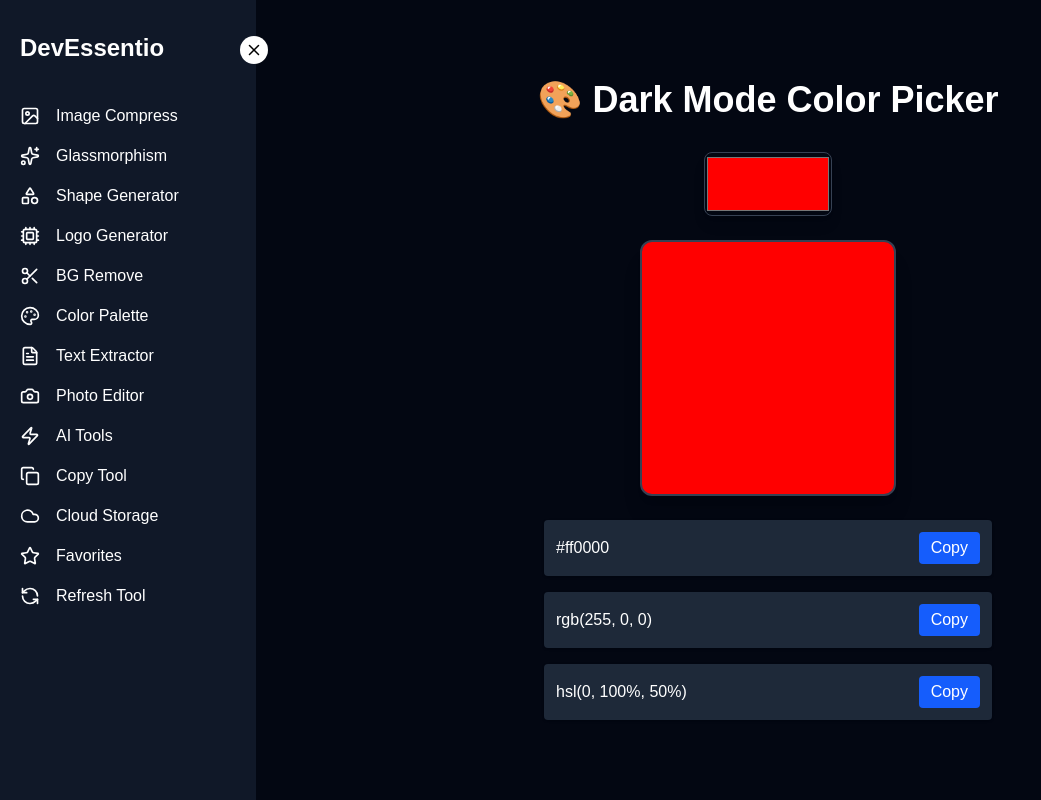
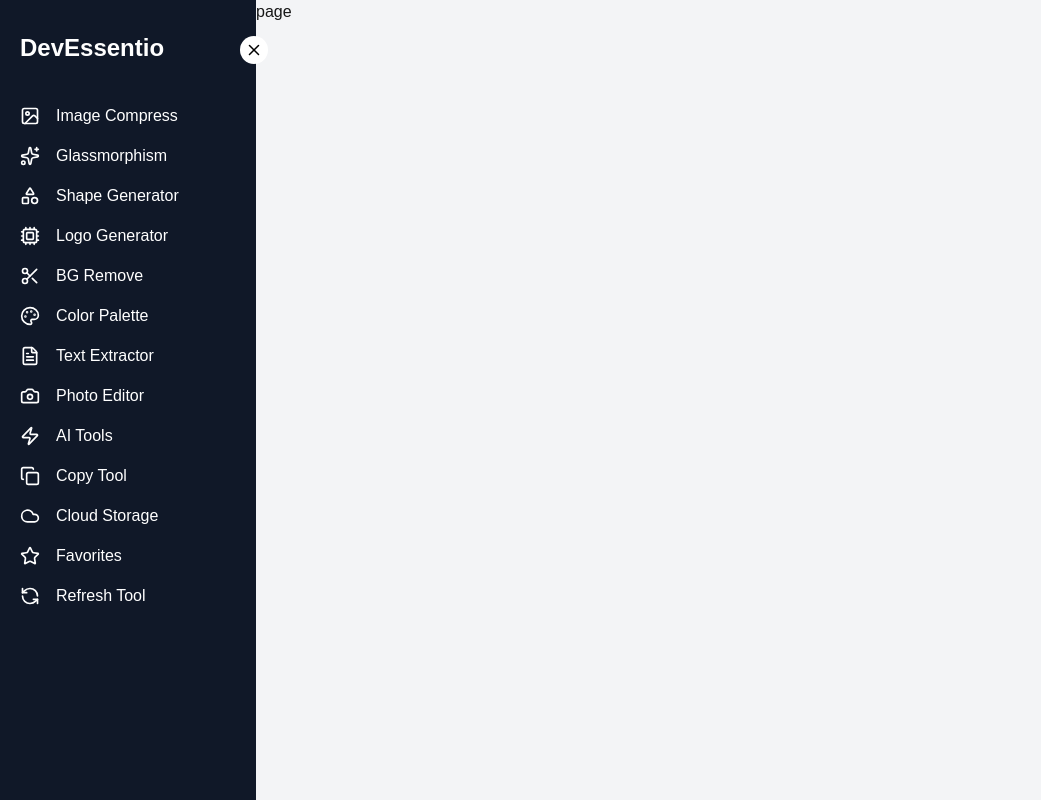
Before and after one commit to hiramonnahareva/Devessentio-tools, a Next.js app: page /color-palette in a window 1280 px wide. Shown: the whole page, without its empty margins (0-1041 px from the left). Built offline with nearby package versions, Linux system fonts and the light colour scheme.

Commit message:
fix error

```diff
--- /dev/null
+++ b/app/ai-tools/page.tsx
@@ -0,0 +1,12 @@
+
+
+export default function Page() {
+  return (
+    <div className="min-h-screen bg-gray-950 text-white flex flex-col items-center justify-center">
+      <h1 className="text-5xl font-bold mb-4">Coming Soon!</h1>
+      <p className="text-lg text-gray-300">
+        Stay tuned! This feature is on its way.
+      </p>
+    </div>
+  )
+}
--- /dev/null
+++ b/app/cloud-storage/page.tsx
@@ -0,0 +1,12 @@
+
+
+export default function Page() {
+  return (
+    <div className="min-h-screen bg-gray-950 text-white flex flex-col items-center justify-center">
+      <h1 className="text-5xl font-bold mb-4">Coming Soon!</h1>
+      <p className="text-lg text-gray-300">
+        Stay tuned! This feature is on its way.
+      </p>
+    </div>
+  )
+}
--- a/app/color-palette/page.tsx
+++ b/app/color-palette/page.tsx
@@ -1,110 +1,118 @@
-"use client"
+// "use client"
 
-import { useState } from "react";
-import toast from "react-hot-toast";
+// import { useState } from "react";
+// import toast from "react-hot-toast";
 
-export default function Home() {
-  const [color, setColor] = useState("#ff0000");
+// export default function Home() {
+//   const [color, setColor] = useState("#ff0000");
 
-  const hexToRgb = (hex) => {
-    const r = parseInt(hex.slice(1, 3), 16);
-    const g = parseInt(hex.slice(3, 5), 16);
-    const b = parseInt(hex.slice(5, 7), 16);
-    return `rgb(${r}, ${g}, ${b})`;
-  };
+//   const hexToRgb = (hex: string) => {
+//     const r = parseInt(hex.slice(1, 3), 16);
+//     const g = parseInt(hex.slice(3, 5), 16);
+//     const b = parseInt(hex.slice(5, 7), 16);
+//     return `rgb(${r}, ${g}, ${b})`;
+//   };
 
-  const hexToHsl = (hex) => {
-    let r = parseInt(hex.slice(1, 3), 16) / 255;
-    let g = parseInt(hex.slice(3, 5), 16) / 255;
-    let b = parseInt(hex.slice(5, 7), 16) / 255;
+//   const hexToHsl = (hex: string) => {
+//     let r = parseInt(hex.slice(1, 3), 16) / 255;
+//     let g = parseInt(hex.slice(3, 5), 16) / 255;
+//     let b = parseInt(hex.slice(5, 7), 16) / 255;
 
-    let max = Math.max(r, g, b),
-      min = Math.min(r, g, b);
-    let h, s, l = (max + min) / 2;
+//     let max = Math.max(r, g, b),
+//       min = Math.min(r, g, b);
+//     let h, s, l = (max + min) / 2;
 
-    if (max === min) {
-      h = s = 0;
-    } else {
-      const d = max - min;
-      s = l > 0.5 ? d / (2 - max - min) : d / (max + min);
-      switch (max) {
-        case r:
-          h = (g - b) / d + (g < b ? 6 : 0);
-          break;
-        case g:
-          h = (b - r) / d + 2;
-          break;
-        case b:
-          h = (r - g) / d + 4;
-          break;
-      }
-      h = Math.round(h * 60);
-    }
-    s = Math.round(s * 100);
-    l = Math.round(l * 100);
-    return `hsl(${h}, ${s}%, ${l}%)`;
-  };
+//     if (max === min) {
+//       h = s = 0;
+//     } else {
+//       const d = max - min;
+//       s = l > 0.5 ? d / (2 - max - min) : d / (max + min);
+//       switch (max) {
+//         case r:
+//           h = (g - b) / d + (g < b ? 6 : 0);
+//           break;
+//         case g:
+//           h = (b - r) / d + 2;
+//           break;
+//         case b:
+//           h = (r - g) / d + 4;
+//           break;
+//       }
+//       h = Math.round(h * 60);
+//     }
+//     s = Math.round(s * 100);
+//     l = Math.round(l * 100);
+//     return `hsl(${h}, ${s}%, ${l}%)`;
+//   };
 
-  const handleCopy = (text) => {
-    navigator.clipboard.writeText(text);
-    toast.success(`Copied: ${text}`);
-  };
+//   const handleCopy = (text) => {
+//     navigator.clipboard.writeText(text);
+//     toast.success(`Copied: ${text}`);
+//   };
 
+//   return (
+//     <div className="min-h-screen flex flex-col items-center justify-center bg-gray-950 p-4 text-white">
+//       <h1 className="text-4xl font-bold mb-8">🎨 Dark Mode Color Picker</h1>
+
+//       <div className="flex flex-col items-center gap-6 w-full max-w-md">
+//         {/* Color Picker */}
+//         <input
+//           type="color"
+//           value={color}
+//           onChange={(e) => setColor(e.target.value)}
+//           className="w-32 h-16 rounded-lg border border-gray-700 cursor-pointer shadow-lg"
+//         />
+
+//         {/* Color Preview */}
+//         <div
+//           className="w-64 h-64 rounded-xl shadow-xl border-2 border-gray-700"
+//           style={{ backgroundColor: color }}
+//         ></div>
+
+//         {/* CSS Values */}
+//         <div className="w-full flex flex-col gap-4">
+//           {/* HEX */}
+//           <div className="flex justify-between items-center bg-gray-800 p-3 rounded shadow hover:shadow-lg transition">
+//             <span className="font-medium">{color}</span>
+//             <button
+//               className="px-3 py-1 bg-blue-600 text-white rounded hover:bg-blue-700 transition"
+//               onClick={() => handleCopy(color)}
+//             >
+//               Copy
+//             </button>
+//           </div>
+
+//           {/* RGB */}
+//           <div className="flex justify-between items-center bg-gray-800 p-3 rounded shadow hover:shadow-lg transition">
+//             <span className="font-medium">{hexToRgb(color)}</span>
+//             <button
+//               className="px-3 py-1 bg-blue-600 text-white rounded hover:bg-blue-700 transition"
+//               onClick={() => handleCopy(hexToRgb(color))}
+//             >
+//               Copy
+//             </button>
+//           </div>
+
+//           {/* HSL */}
+//           <div className="flex justify-between items-center bg-gray-800 p-3 rounded shadow hover:shadow-lg transition">
+//             <span className="font-medium">{hexToHsl(color)}</span>
+//             <button
+//               className="px-3 py-1 bg-blue-600 text-white rounded hover:bg-blue-700 transition"
+//               onClick={() => handleCopy(hexToHsl(color))}
+//             >
+//               Copy
+//             </button>
+//           </div>
+//         </div>
+//       </div>
+//     </div>
+//   );
+// }
+
+import React from 'react'
+
+export default function page() {
   return (
-    <div className="min-h-screen flex flex-col items-center justify-center bg-gray-950 p-4 text-white">
-      <h1 className="text-4xl font-bold mb-8">🎨 Dark Mode Color Picker</h1>
-
-      <div className="flex flex-col items-center gap-6 w-full max-w-md">
-        {/* Color Picker */}
-        <input
-          type="color"
-          value={color}
-          onChange={(e) => setColor(e.target.value)}
-          className="w-32 h-16 rounded-lg border border-gray-700 cursor-pointer shadow-lg"
-        />
-
-        {/* Color Preview */}
-        <div
-          className="w-64 h-64 rounded-xl shadow-xl border-2 border-gray-700"
-          style={{ backgroundColor: color }}
-        ></div>
-
-        {/* CSS Values */}
-        <div className="w-full flex flex-col gap-4">
-          {/* HEX */}
-          <div className="flex justify-between items-center bg-gray-800 p-3 rounded shadow hover:shadow-lg transition">
-            <span className="font-medium">{color}</span>
-            <button
-              className="px-3 py-1 bg-blue-600 text-white rounded hover:bg-blue-700 transition"
-              onClick={() => handleCopy(color)}
-            >
-              Copy
-            </button>
-          </div>
-
-          {/* RGB */}
-          <div className="flex justify-between items-center bg-gray-800 p-3 rounded shadow hover:shadow-lg transition">
-            <span className="font-medium">{hexToRgb(color)}</span>
-            <button
-              className="px-3 py-1 bg-blue-600 text-white rounded hover:bg-blue-700 transition"
-              onClick={() => handleCopy(hexToRgb(color))}
-            >
-              Copy
-            </button>
-          </div>
-
-          {/* HSL */}
-          <div className="flex justify-between items-center bg-gray-800 p-3 rounded shadow hover:shadow-lg transition">
-            <span className="font-medium">{hexToHsl(color)}</span>
-            <button
-              className="px-3 py-1 bg-blue-600 text-white rounded hover:bg-blue-700 transition"
-              onClick={() => handleCopy(hexToHsl(color))}
-            >
-              Copy
-            </button>
-          </div>
-        </div>
-      </div>
-    </div>
-  );
+    <div>page</div>
+  )
 }
--- /dev/null
+++ b/app/favorites/Page.tsx
@@ -0,0 +1,12 @@
+
+
+export default function Page() {
+  return (
+    <div className="min-h-screen bg-gray-950 text-white flex flex-col items-center justify-center">
+      <h1 className="text-5xl font-bold mb-4">Coming Soon!</h1>
+      <p className="text-lg text-gray-300">
+        Stay tuned! This feature is on its way.
+      </p>
+    </div>
+  )
+}
--- a/app/logo-generator/page.tsx
+++ b/app/logo-generator/page.tsx
@@ -569,7 +569,7 @@ export default function UltimateProLogoBuilder() {
                     height: parseInt(ref.style.height),
                   })
                 }
-                onClick={(e) => {
+                onClick={(e: any) => {
                   e.stopPropagation();
                   setSelectedId(item.id);
                 }}
--- /dev/null
+++ b/app/photo-editor/page.tsx
@@ -0,0 +1,12 @@
+
+
+export default function Page() {
+  return (
+    <div className="min-h-screen bg-gray-950 text-white flex flex-col items-center justify-center">
+      <h1 className="text-5xl font-bold mb-4">Coming Soon!</h1>
+      <p className="text-lg text-gray-300">
+        Stay tuned! This feature is on its way.
+      </p>
+    </div>
+  )
+}
--- /dev/null
+++ b/app/refresh-tool/page.tsx
@@ -0,0 +1,12 @@
+
+
+export default function Page() {
+  return (
+    <div className="min-h-screen bg-gray-950 text-white flex flex-col items-center justify-center">
+      <h1 className="text-5xl font-bold mb-4">Coming Soon!</h1>
+      <p className="text-lg text-gray-300">
+        Stay tuned! This feature is on its way.
+      </p>
+    </div>
+  )
+}
```
Also changed, not shown: app/SidebarWrapper.tsx (line endings or trailing spaces).
